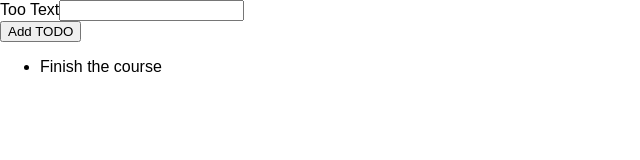
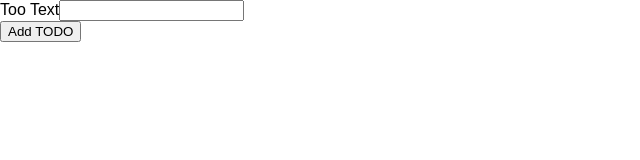
Before and after one commit to Lucky-Saghani/react-with-typescript, a React (Create React App) app: page / in a window 1280 px wide. Shown: the top 160 px of the page, without its empty margins (0-640 px from the left). Built offline with nearby package versions, Linux system fonts and the light colour scheme.

Commit message:
Using State and model

```diff
--- a/src/App.tsx
+++ b/src/App.tsx
@@ -1,13 +1,19 @@
-import React from 'react';
+import React, { useState } from 'react';
 import TodoList  from './components/TodoList';
 import NewTodo from './components/NewTodo';
+import { Todo } from './todo.model';
 
 function App() {
-  const todos = [{id: 't1', text:'Finish the course'}];
+  const [todos, setTodos] = useState<Todo[]>([]);
+
+  const todoAddHandler = (text: string) => {
+    setTodos([{id: Math.random().toString(), text: text}]);
+  }
+
   return (
     <div className="App">
       {/* A component that add Todos */}
-      <NewTodo />
+      <NewTodo onAddTodo={todoAddHandler} />
       <TodoList items={todos} />
     </div>
   );
--- a/src/components/NewTodo.tsx
+++ b/src/components/NewTodo.tsx
@@ -1,12 +1,18 @@
 import React, { useRef } from "react";
 
-const NewTodo: React.FC = () => {
+
+type NewTodoProps = {
+    onAddTodo: (todoText: string) => void;
+}
+
+const NewTodo: React.FC<NewTodoProps> = props => {
     const textInputRef = useRef<HTMLInputElement>(null);
 
     const todoSubmitHandler = (event: React.FormEvent) => {
         event.preventDefault();
         const enteredText = textInputRef.current!.value;
-        console.log(enteredText);
+        props.onAddTodo(enteredText);
+
     };
 
     return (
--- /dev/null
+++ b/src/todo.model.ts
@@ -0,0 +1,4 @@
+export interface Todo {
+    id: string,
+    text: string
+}
```
